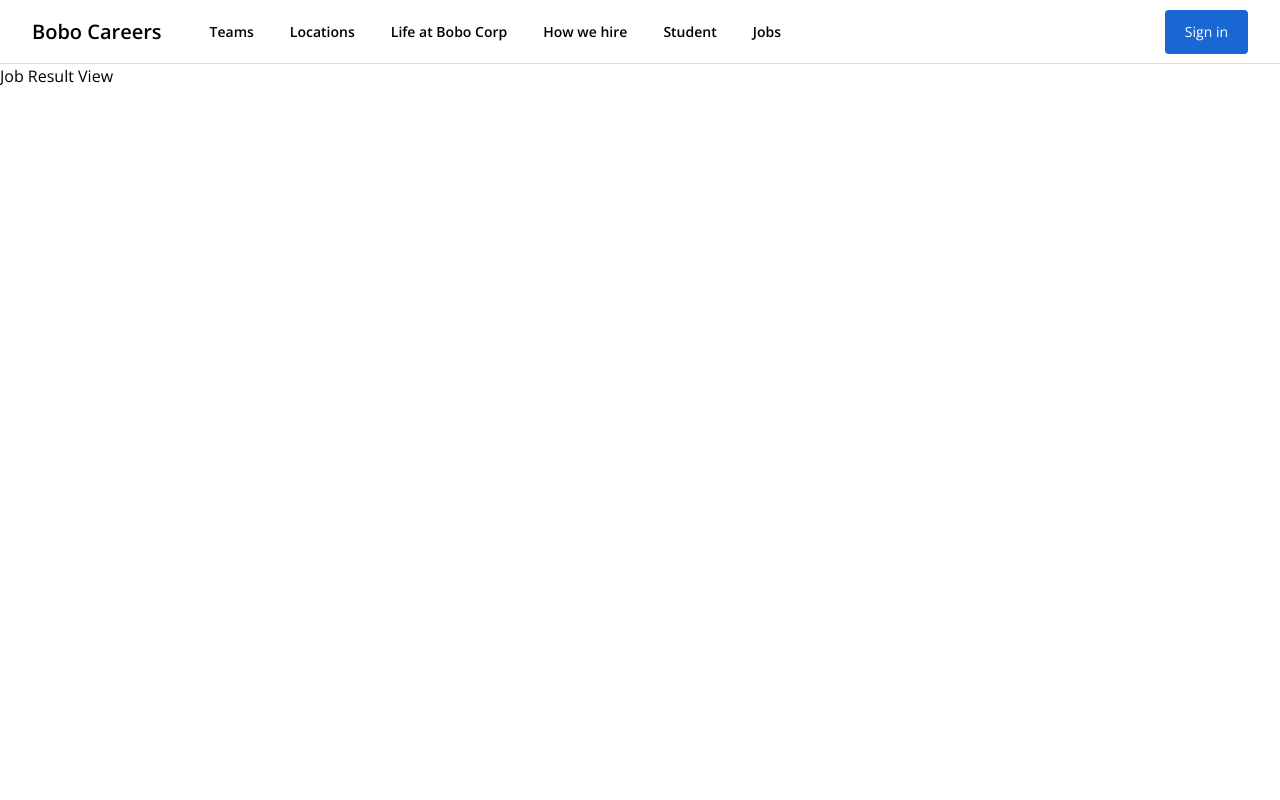
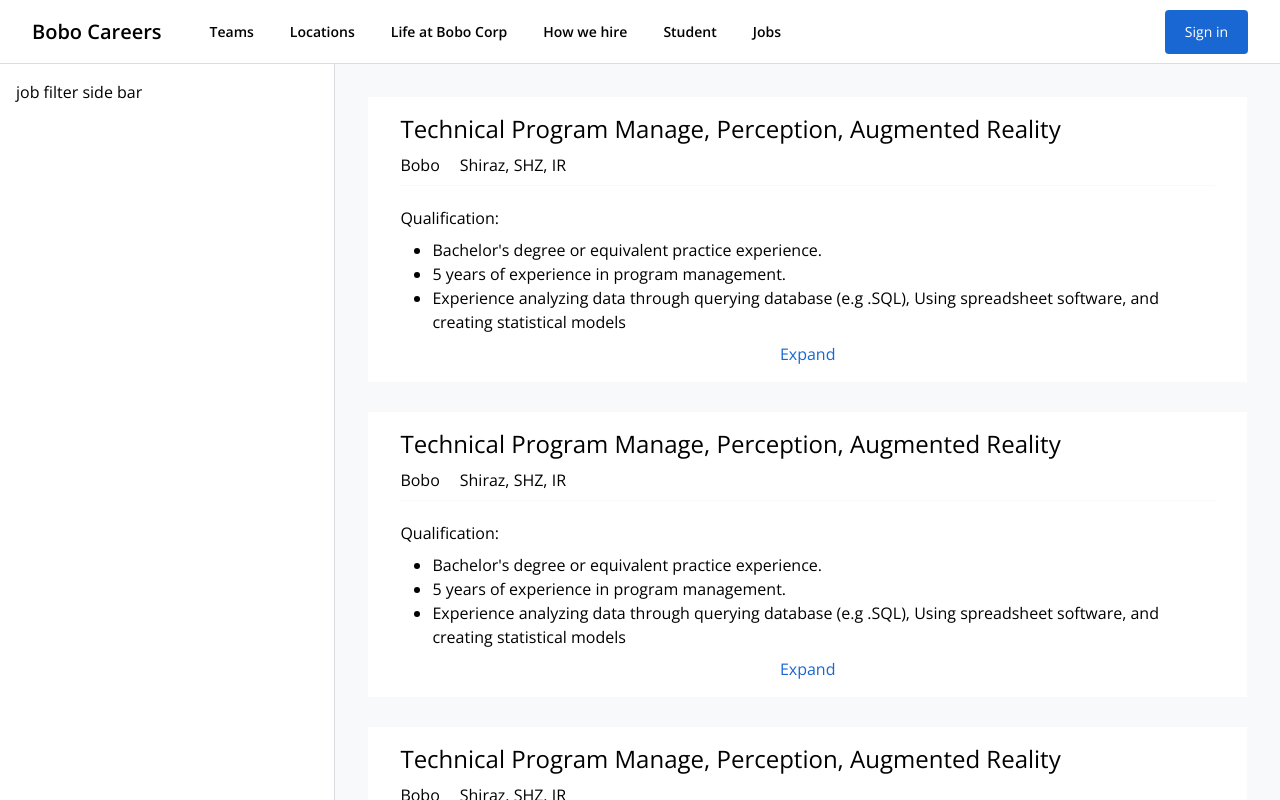
Before and after one commit to elmi-elmi/vue-tdd-job-search, a Vue app: page / in a window 1280 px wide. Both pictures are taken after typing "Sample", "Sample" into the empty fields and a click on the button "Search". Shown: the top 800 px of the page. Built offline with nearby package versions, Linux system fonts and the light colour scheme.

Commit message:
job-listings

```diff
--- /dev/null
+++ b/src/components/JobResults/JobFilterSidebar/JobFilterSidebar.vue
@@ -0,0 +1,12 @@
+<template>
+  <div
+    class="flex flex-col bg-white p-4 border-r border-solid border-brand-gray-1 w-96"
+  >
+    job filter side bar
+  </div>
+</template>
+<script>
+export default {
+  name: "JobFilterSidebar",
+};
+</script>
--- /dev/null
+++ b/src/components/JobResults/JobListing.vue
@@ -0,0 +1,50 @@
+<template>
+  <li class="mb-7">
+    <router-link
+      to="/job/results/1"
+      class="block mx-auto bg-white border border-solid border-brand-gray-2 hover:shadow-gray"
+    >
+      <div class="pt-4 pb-2 mx-8 border-b border-solid border-brand-gray-2">
+        <h2 class="mb-2 text-2xl capitalize">
+          technical program manage, perception, augmented reality
+        </h2>
+        <div class="flex flex-row align-middle">
+          <div class="mr-5">
+            <span>Bobo</span>
+          </div>
+          <div>
+            <span>Shiraz, SHZ, IR</span>
+          </div>
+        </div>
+      </div>
+      <div class="px-8 py-4">
+        <div>
+          <h3 class="mt-1 mb-2">Qualification:</h3>
+          <div>
+            <ul class="pl-8 list-disc">
+              <li>Bachelor's degree or equivalent practice experience.</li>
+              <li>5 years of experience in program management.</li>
+              <li>
+                Experience analyzing data through querying database (e.g .SQL),
+                Using spreadsheet software, and creating statistical models
+              </li>
+            </ul>
+          </div>
+        </div>
+        <div class="mt-2 text-center">
+          <router-link to="/job/results/1" class="text-brand-blue-1"
+            >Expand</router-link
+          >
+        </div>
+      </div>
+    </router-link>
+  </li>
+</template>
+
+<script>
+export default {
+  name: "JobListing",
+};
+</script>
+
+<style scoped></style>
--- /dev/null
+++ b/src/components/JobResults/JobListings.vue
@@ -0,0 +1,19 @@
+<template>
+  <main class="flex-auto bg-brand-gray-2 p-8">
+    <ol>
+      <JobListing />
+      <JobListing />
+      <JobListing />
+    </ol>
+  </main>
+</template>
+
+<script>
+import JobListing from "@/components/JobResults/JobListing";
+export default {
+  name: "JobListings",
+  components: { JobListing },
+};
+</script>
+
+<style scoped></style>
--- a/src/views/JobResultsView.vue
+++ b/src/views/JobResultsView.vue
@@ -1,8 +1,14 @@
 <template>
-  <h1>Job Result View</h1>
+  <div class="flex flex-row flex-nowrap w-full">
+    <JobFilterSidebar />
+    <JobListings />
+  </div>
 </template>
 <script>
+import JobFilterSidebar from "@/components/JobResults/JobFilterSidebar/JobFilterSidebar";
+import JobListings from "@/components/JobResults/JobListings";
 export default {
   name: "JobResultView",
+  components: { JobFilterSidebar, JobListings },
 };
 </script>
--- a/tailwind.config.js
+++ b/tailwind.config.js
@@ -18,6 +18,7 @@
       },
       boxShadow: {
         blue: "0 0 3px 3px #4284f4",
+        gray: "0 1px 3px 0 rgba(60, 64, 67, 0.3) ",
       },
     },
   },
```
